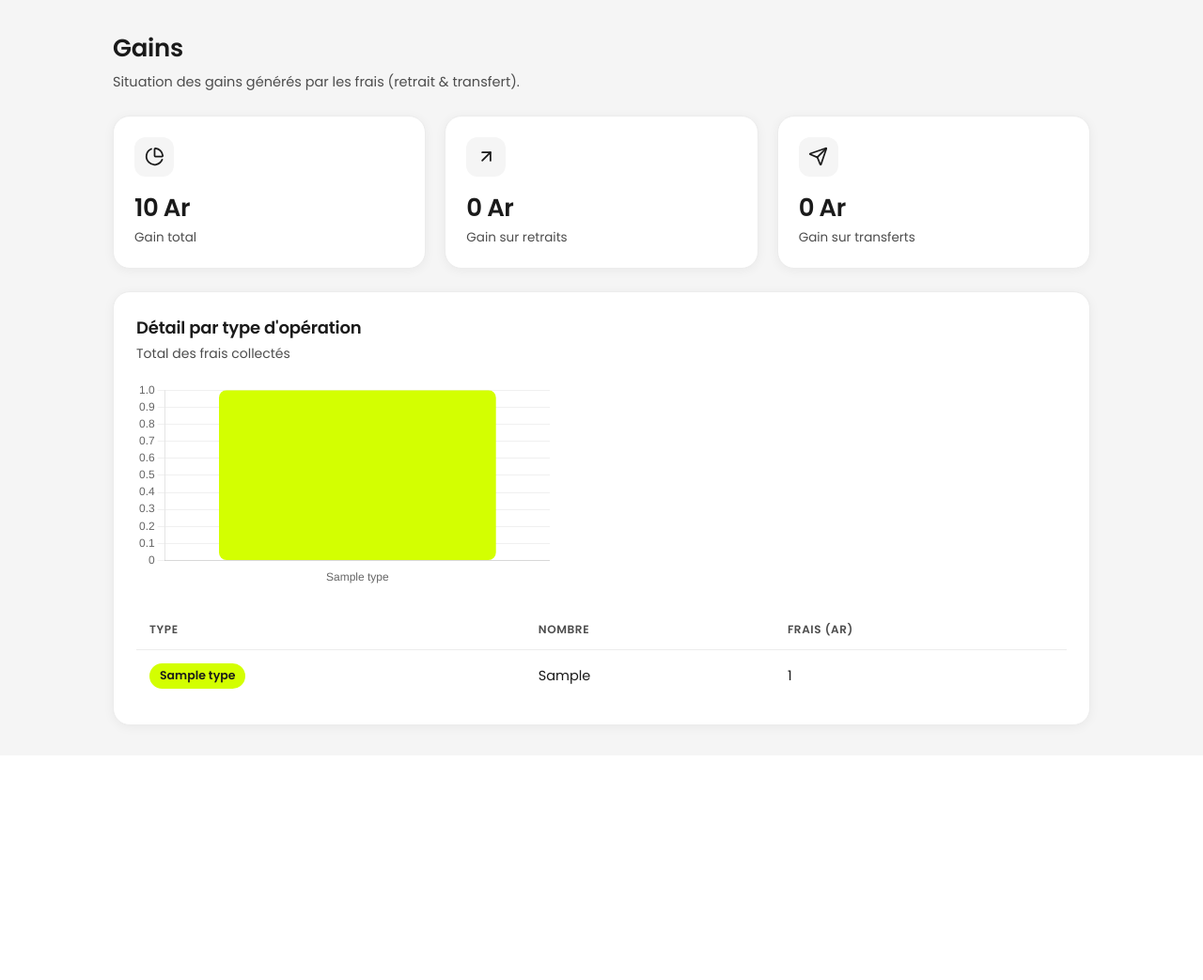
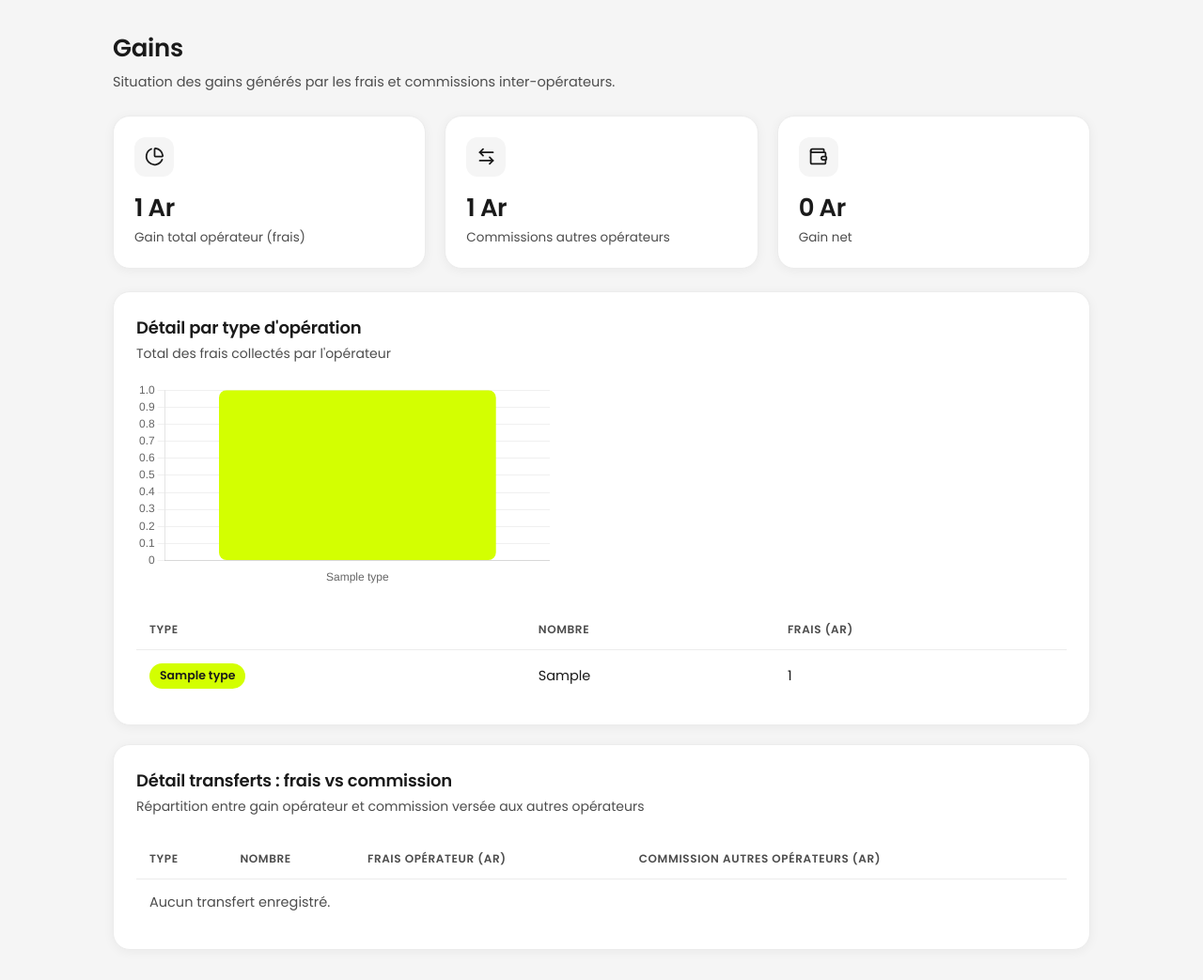
Before and after one commit to antsa-cmd/Projet_final_S4, a CodeIgniter 4 app: the page made by app/Views/admin/gains.php in a window 1280 px wide. Shown: the part 65-1108 px from the top of the page at 94% size. Before the commit the page ends 843 px from the top, so only its background shows below. Run offline with PHP 8.4 and a stand-in for CodeIgniter, Linux system fonts and the light colour scheme; the template is opened without the code that fills it: most values are stand-ins (such as "Sample title", 1, 10 or a date in 2020); some libraries are stand-ins or nearby versions.

Commit message:
modifiable

```diff
--- a/app/Config/Routes.php
+++ b/app/Config/Routes.php
@@ -24,6 +24,8 @@ $routes->get('admin/type/delete/(:num)', 'Admin::typeDelete/$1');
 $routes->get('admin/baremes', 'Admin::baremes');
 $routes->post('admin/baremes', 'Admin::baremeCreate');
 $routes->get('admin/bareme/delete/(:num)', 'Admin::baremeDelete/$1');
+$routes->get('admin/bareme/edit/(:num)', 'Admin::baremeEdit/$1');
+$routes->post('admin/bareme/edit/(:num)', 'Admin::baremeUpdate/$1');
 
 $routes->get('admin/commissions', 'Admin::commissions');
 $routes->post('admin/commissions', 'Admin::commissionCreate');
--- a/app/Views/admin/baremes.php
+++ b/app/Views/admin/baremes.php
@@ -19,7 +19,10 @@
                 <td class="tnum"><?= number_format($b['montant_min'], 0, ',', ' ') ?></td>
                 <td class="tnum"><?= number_format($b['montant_max'], 0, ',', ' ') ?></td>
                 <td class="tnum"><?= number_format($b['frais'], 0, ',', ' ') ?></td>
-                <td class="right"><a class="btn danger sm" href="<?= site_url('admin/bareme/delete/' . $b['id']) ?>" onclick="return confirm('Supprimer ?');"><i data-lucide="trash-2"></i></a></td>
+                <td class="right">
+                    <a class="btn sm" href="<?= site_url('admin/bareme/edit/' . $b['id']) ?>"><i data-lucide="pencil"></i></a>
+                    <a class="btn danger sm" href="<?= site_url('admin/bareme/delete/' . $b['id']) ?>" onclick="return confirm('Supprimer ?');"><i data-lucide="trash-2"></i></a>
+                </td>
             </tr>
         <?php endforeach; ?>
         </tbody>
--- a/app/Views/admin/gains.php
+++ b/app/Views/admin/gains.php
@@ -3,30 +3,30 @@
 <?php $this->section('content'); ?>
 <div class="page-head">
     <h1>Gains</h1>
-    <p>Situation des gains générés par les frais (retrait & transfert).</p>
+    <p>Situation des gains générés par les frais et commissions inter-opérateurs.</p>
 </div>
 
 <div class="grid grid-3">
     <div class="stat">
         <div class="ic"><i data-lucide="pie-chart"></i></div>
-        <div class="n tnum"><?= number_format($total, 0, ',', ' ') ?> Ar</div>
-        <div class="l">Gain total</div>
+        <div class="n tnum"><?= number_format($total_frais, 0, ',', ' ') ?> Ar</div>
+        <div class="l">Gain total opérateur (frais)</div>
     </div>
     <div class="stat">
-        <div class="ic"><i data-lucide="arrow-up-right"></i></div>
-        <div class="n tnum"><?= number_format($retrait, 0, ',', ' ') ?> Ar</div>
-        <div class="l">Gain sur retraits</div>
+        <div class="ic"><i data-lucide="arrow-left-right"></i></div>
+        <div class="n tnum"><?= number_format($total_commission, 0, ',', ' ') ?> Ar</div>
+        <div class="l">Commissions autres opérateurs</div>
     </div>
     <div class="stat">
-        <div class="ic"><i data-lucide="send"></i></div>
-        <div class="n tnum"><?= number_format($transfert, 0, ',', ' ') ?> Ar</div>
-        <div class="l">Gain sur transferts</div>
+        <div class="ic"><i data-lucide="wallet"></i></div>
+        <div class="n tnum"><?= number_format($net, 0, ',', ' ') ?> Ar</div>
+        <div class="l">Gain net</div>
     </div>
 </div>
 
 <div class="card mt24">
     <h2>Détail par type d'opération</h2>
-    <div class="sub">Total des frais collectés</div>
+    <div class="sub">Total des frais collectés par l'opérateur</div>
     <div class="chart-box" style="height:220px;"><canvas id="gainsChart"></canvas></div>
     <table class="table mt24">
         <thead><tr><th>Type</th><th>Nombre</th><th>Frais (Ar)</th></tr></thead>
@@ -45,6 +45,35 @@
     </table>
 </div>
 
+<div class="card mt24">
+    <h2>Détail transferts : frais vs commission</h2>
+    <div class="sub">Répartition entre gain opérateur et commission versée aux autres opérateurs</div>
+    <table class="table mt24">
+        <thead><tr><th>Type</th><th>Nombre</th><th>Frais opérateur (Ar)</th><th>Commission autres opérateurs (Ar)</th></tr></thead>
+        <tbody>
+        <?php
+        $transfertRow = null;
+        foreach ($rows as $r) {
+            if (strtolower($r['type']) === 'transfert') {
+                $transfertRow = $r;
+                break;
+            }
+        }
+        if (! $transfertRow): ?>
+            <tr><td colspan="4" class="muted">Aucun transfert enregistré.</td></tr>
+        <?php endif; ?>
+        <?php if ($transfertRow): ?>
+            <tr>
+                <td><span class="pill accent"><?= esc($transfertRow['type']) ?></span></td>
+                <td class="tnum"><?= $transfertRow['nb'] ?></td>
+                <td class="tnum"><?= number_format($transfertRow['total_frais'], 0, ',', ' ') ?></td>
+                <td class="tnum"><?= number_format($total_commission, 0, ',', ' ') ?></td>
+            </tr>
+        <?php endif; ?>
+        </tbody>
+    </table>
+</div>
+
 <?php $this->section('scripts'); ?>
 <script>
 var rows = <?= json_encode(array_map(fn($r) => ['type' => $r['type'], 'gain' => (float)$r['total_frais']], $rows)) ?>;
```
Also changed, not shown: app/Controllers/Admin.php (+50 -6 lines), app/Views/admin/bareme_edit.php (added, +50 -0 lines), writable/database.sqlite, 1 other file.
